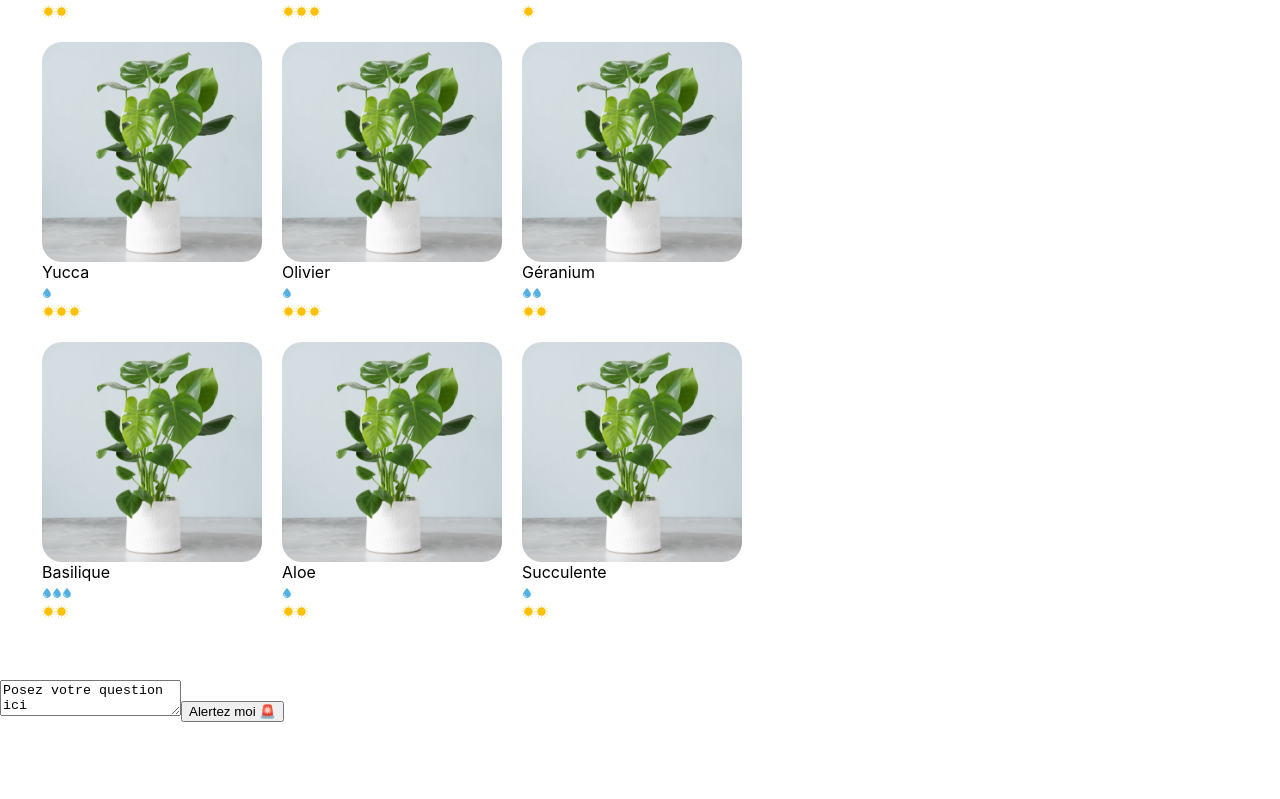
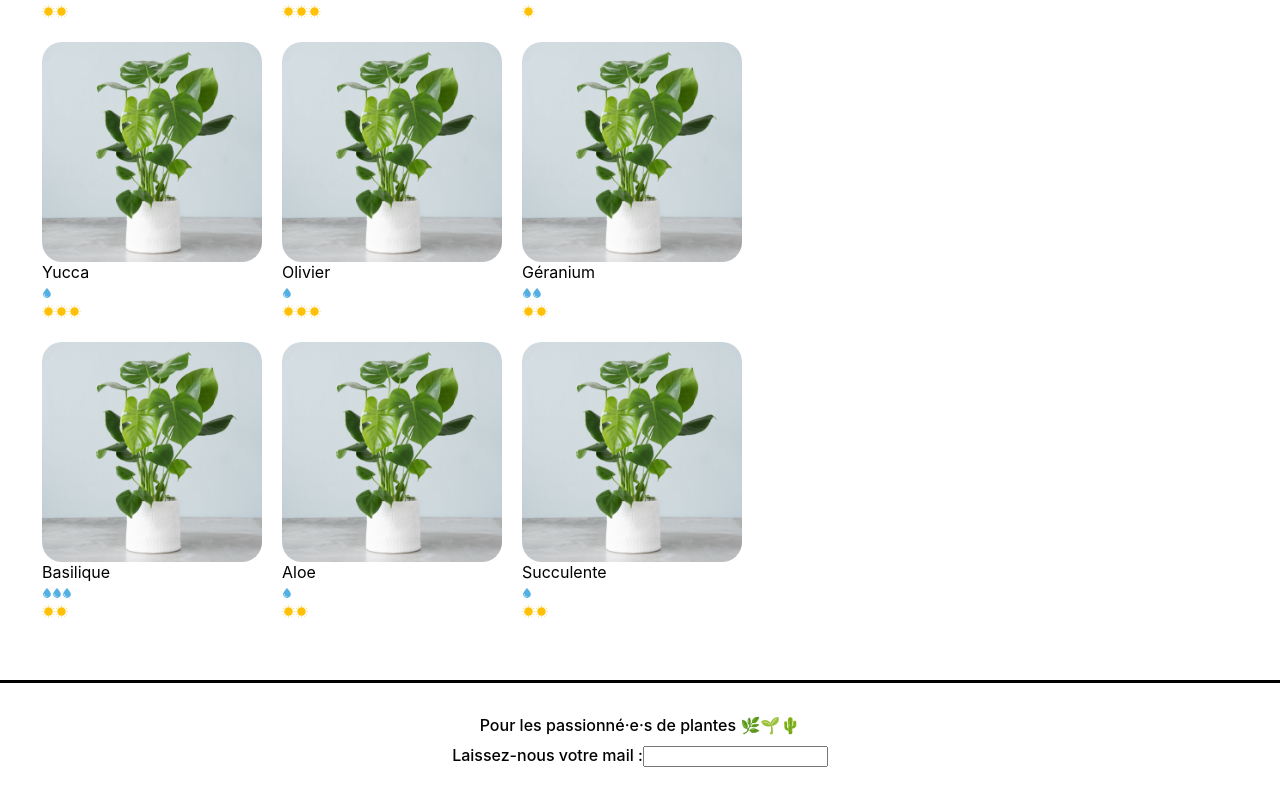
Before and after one commit to wadjith/la-maison-jungle, a React (Create React App) app: page / in a window 1280 px wide. Shown: the part 817-1616 px from the top of the page. Before the commit the page ends 1539 px from the top, so only its background shows below. Built offline with nearby package versions, Linux system fonts and the light colour scheme.

Commit message:
formulaire avec state locale

```diff
--- a/src/components/App.js
+++ b/src/components/App.js
@@ -3,7 +3,7 @@ import '../styles/App.css';
 import Banner from './Banner';
 import Cart from './Cart';
 import ShoppingList from './ShoppingList';
-import QuestionForm from './QuestionForm';
+import Footer from './Footer';
 
 function App() {
   return (
@@ -11,7 +11,7 @@ function App() {
       <Banner />
       <Cart />
       <ShoppingList />
-      <QuestionForm />
+      <Footer />
     </div>
 
   );
--- a/src/components/CareScale.js
+++ b/src/components/CareScale.js
@@ -11,14 +11,36 @@ function CareScale({ scaleValue, careType }) {
 		)
 
     return (
-        <div>
+        <div onClick={() => handleClick(scaleValue, careType)}>
             {range.map((rangeElem) =>
                 scaleValue >= rangeElem ? (
-                    <span key={rangeElem.toString()}>{scaleType}</span>
+                    <span key={rangeElem.toString()}>
+                        {scaleType}
+                    </span>
                 ) : null
             )}
         </div>
     )
 }
 
+function handleClick(scaleVal, careT) {
+    let scale, care;
+    care = (careT === 'light') ? 'de lumière' : 'd\'arrosage';
+    switch (scaleVal) {
+        case 1:
+            scale = 'peu'
+            break;
+        case 2:
+            scale = 'modérement'
+            break;
+        case 3:
+            scale = 'beaucoup'
+            break;
+
+        default:
+            break;
+    }
+    alert(`Cette plante requiert ${scale} ${care} 🌱✨`)
+    //console.log(scale + ' et ' + care)
+}
 export default CareScale
--- /dev/null
+++ b/src/components/Footer.js
@@ -0,0 +1,29 @@
+import { useState } from 'react'
+import '../styles/Footer.css'
+
+function Footer() {
+	const [inputValue, setInputValue] = useState('')
+
+    function handleInput(e) {
+        setInputValue(e.target.value)
+    }
+    function handleBlur() {
+        !inputValue.includes('@') && alert("Attention, il n'y a pas d'@, ceci n'est pas une adresse valide.")
+    }
+
+	return (
+		<footer className='lmj-footer'>
+			<div className='lmj-footer-elem'>
+				Pour les passionné·e·s de plantes 🌿🌱🌵
+			</div>
+			<div className='lmj-footer-elem'>Laissez-nous votre mail :
+                <input type='text'
+                        value={inputValue}
+                        onChange={handleInput}
+                        onBlur={handleBlur} />
+            </div>
+		</footer>
+	)
+}
+
+export default Footer
--- a/src/components/PlantItem.js
+++ b/src/components/PlantItem.js
@@ -1,16 +1,12 @@
 import '../styles/PlantItem.css';
 import CareScale from './CareScale';
 
-
-function handleClick(plantName) {
-    alert(`Vous voulez acheter 1 ${plantName} ? Très bon choix 🌱✨`)
-}
 
 function PlantItem(props) {
 
     const {id, name, cover, light, water} = props;
     return (
-        <li key={id} className='lmj-plant-item' onClick={() => handleClick(name)}>
+        <li key={id} className='lmj-plant-item'>
             <img className='lmj-plant-item-cover' src={cover} alt={`${name} cover`} />
             {name}
             <div>
--- /dev/null
+++ b/src/styles/Footer.css
@@ -0,0 +1,14 @@
+.lmj-footer {
+	color: black;
+	padding: 32px;
+	border-top: solid 3px black;
+	display: flex;
+	justify-content: flex-start;
+	flex-direction: column;
+	align-items: center;
+	font-weight: 500;
+}
+
+.lmj-footer-elem {
+	margin-bottom: 10px;
+}
```
